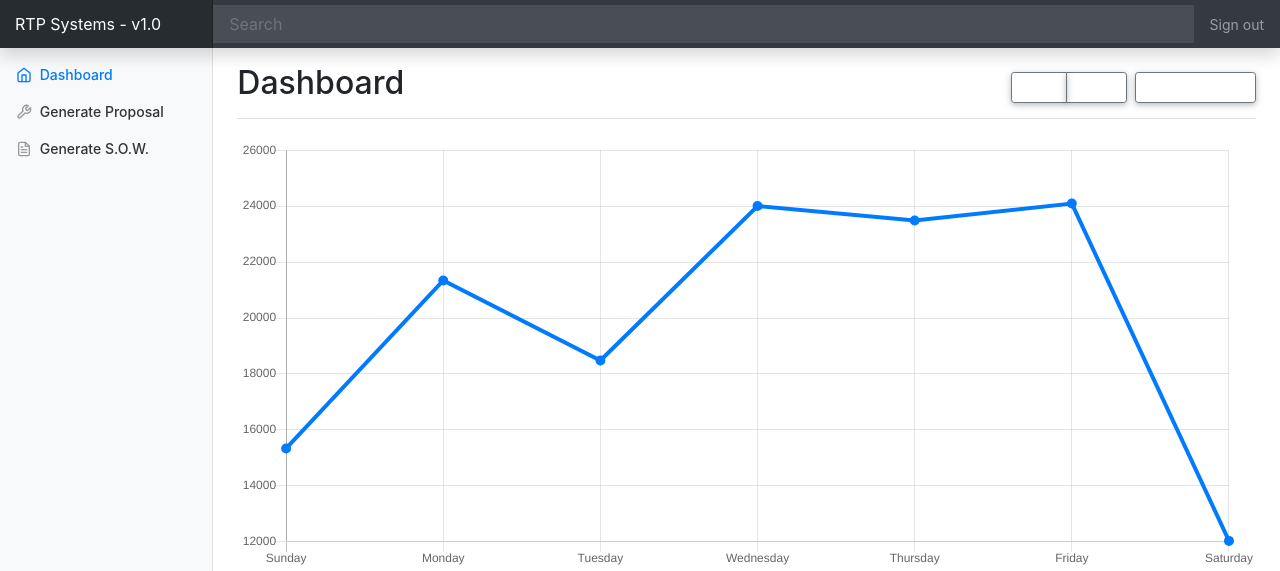
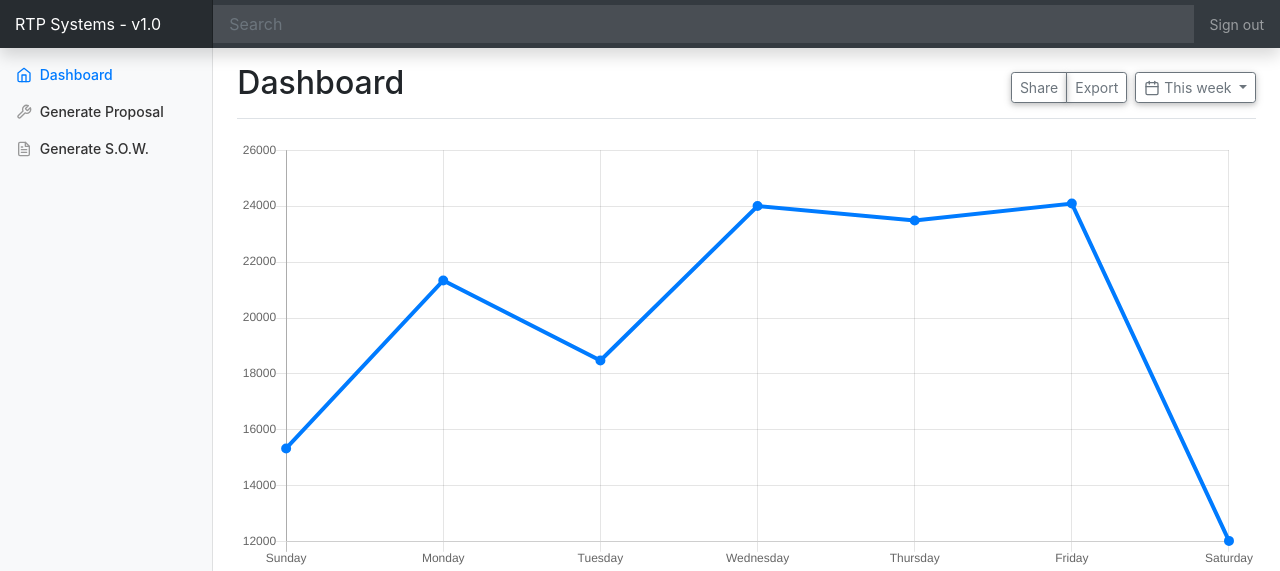
Before and after one commit to cielbleuph/proposal-gentool, a PHP site: page / in a window 1280 px wide. Shown: the top 571 px of the page. Run offline with PHP 8.4, Linux system fonts and the light colour scheme; data that the repository does not hold is empty; some libraries are stand-ins or nearby versions.

Commit message:
styles.css

```diff
--- a/assets/css/styles.css
+++ b/assets/css/styles.css
@@ -112,7 +112,7 @@ body {
   }
 
 
-  .btn:not(.palette-White):not(.btn-default) {
+  .btn:not(.palette-White):not(.btn-default):not(.btn-outline-secondary) {
     color: #fff;
   }
 
```
